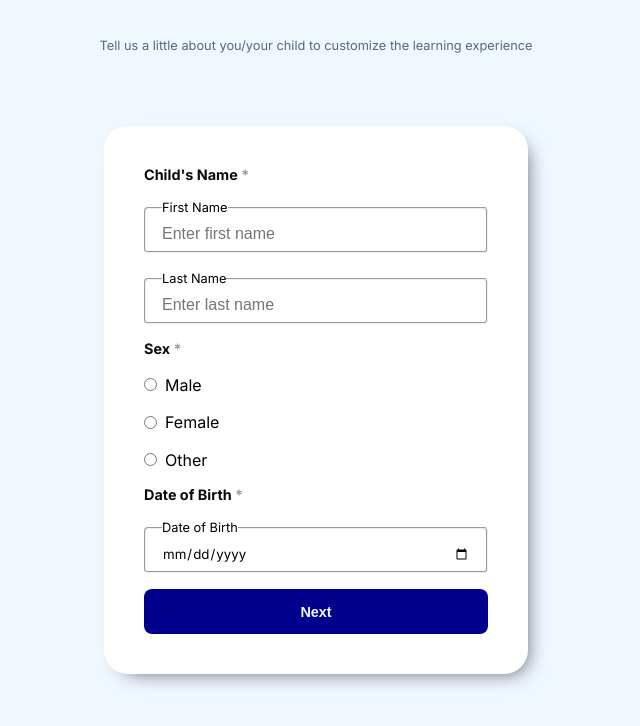
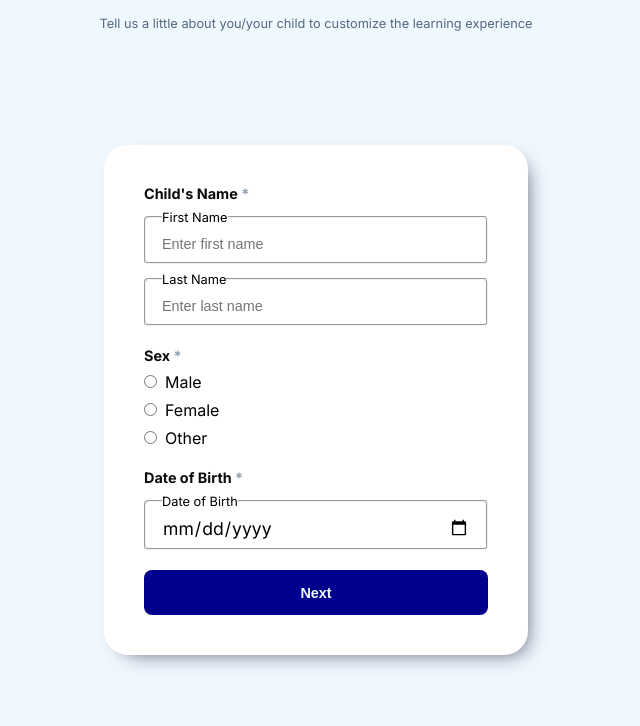
Before and after one commit to Creative-mindset21/easy-learn-edx-website, a React (Vite) app: page /register in a window 1280 px wide. Shown: the top 726 px of the page, without its empty margins (324-964 px from the left). Built offline with nearby package versions, Linux system fonts and the light colour scheme.

Commit message:
did some changes on the alignment of the font

```diff
--- a/src/components/Form1/form1.module.css
+++ b/src/components/Form1/form1.module.css
@@ -9,6 +9,7 @@ input[type="date"] {
 input[type="date"] {
   font-family: inherit;
   width: 100%;
+  font-size: 1.1rem;
 }
 
 .name,
@@ -16,7 +17,7 @@ input[type="date"] {
 .dob {
   display: flex;
   flex-direction: column;
-  gap: 1.1rem;
+  gap: 0.5rem;
 }
 
 fieldset {
--- a/src/components/FormHeader/formHeader.module.css
+++ b/src/components/FormHeader/formHeader.module.css
@@ -1,6 +1,6 @@
 .formHeader {
   text-align: center;
-  padding: 3% 2.5rem;
+  padding: 1rem 2.5rem;
   font-size: 0.8rem;
   position: absolute;
   top: 0;
--- a/src/components/Header/header.module.css
+++ b/src/components/Header/header.module.css
@@ -85,6 +85,7 @@
   .nav ul {
     display: flex;
     flex-direction: column;
+    align-items: flex-start;
   }
 
   .nav ul li a {
--- a/src/components/Hero/Hero.jsx
+++ b/src/components/Hero/Hero.jsx
@@ -7,13 +7,15 @@ const Hero = () => {
     <section className={css.hero}>
       <div className={css.left}>
         <h1>Personalized Learning, Tailored for Success</h1>
-        <p>
-          Empower your child’s education with expert tutors and flexible options
-          tailored to your schedule.
-        </p>
-        <NavLink to="register" className={`${css.heroBtn} btn`}>
-          Get Started Today
-        </NavLink>
+        <div>
+          <p>
+            Empower your child’s education with expert tutors and flexible
+            options tailored to your schedule.
+          </p>
+          <NavLink to="register" className={`${css.heroBtn} btn`}>
+            Get Started Today
+          </NavLink>
+        </div>
       </div>
 
       <div className={css.right}>
--- a/src/components/Hero/hero.module.css
+++ b/src/components/Hero/hero.module.css
@@ -13,10 +13,17 @@
 .left {
   display: flex;
   flex-direction: column;
-  gap: 1.5rem;
+  gap: 1rem;
   align-items: flex-start;
   flex-basis: 46%;
   color: #fff;
+}
+
+.left > div {
+  display: flex;
+  flex-direction: column;
+  align-items: center;
+  gap: 0.7rem;
 }
 
 .left > h1 {
@@ -25,7 +32,7 @@
   line-height: 1.2;
 }
 
-.left > p {
+.left > div p {
   line-height: 1.5;
   max-width: 550px;
   font-size: 1.5rem;
@@ -51,7 +58,7 @@
     font-size: 3.25rem;
   }
 
-  .left > p {
+  .left > div p {
     font-size: 1.2rem;
   }
 }
@@ -72,7 +79,7 @@
     font-size: 4.5rem;
   }
 
-  .left > p {
+  .left > div p {
     font-size: 1.5rem;
   }
 
@@ -84,14 +91,14 @@
 /* !===== MOBILE PHONES ===== */
 @media (max-width: 559px) {
   .hero {
-    height: 70vh;
+    height: 75vh;
   }
 
   .left > h1 {
     font-size: 2.8rem;
   }
 
-  .left > p {
+  .left > div p {
     font-size: 1.1rem;
   }
 }
--- a/src/index.css
+++ b/src/index.css
@@ -83,7 +83,7 @@ textarea {
   padding: 2.5rem;
   border-radius: 24px;
   max-width: 26.5rem;
-  width: 95vw;
+  width: 85vw;
   box-shadow: 8px 8px 21px -11px rgba(66, 68, 90, 1);
 }
 
@@ -100,7 +100,7 @@ textarea {
 .form {
   display: flex;
   flex-direction: column;
-  gap: 1rem;
+  gap: 1.3rem;
 }
 
 .btns {
@@ -111,5 +111,9 @@ textarea {
 }
 
 input::placeholder {
-  font-size: 1rem;
+  font-size: 0.9rem;
 }
+
+input {
+  font-size: 1.1rem;
+}
```
